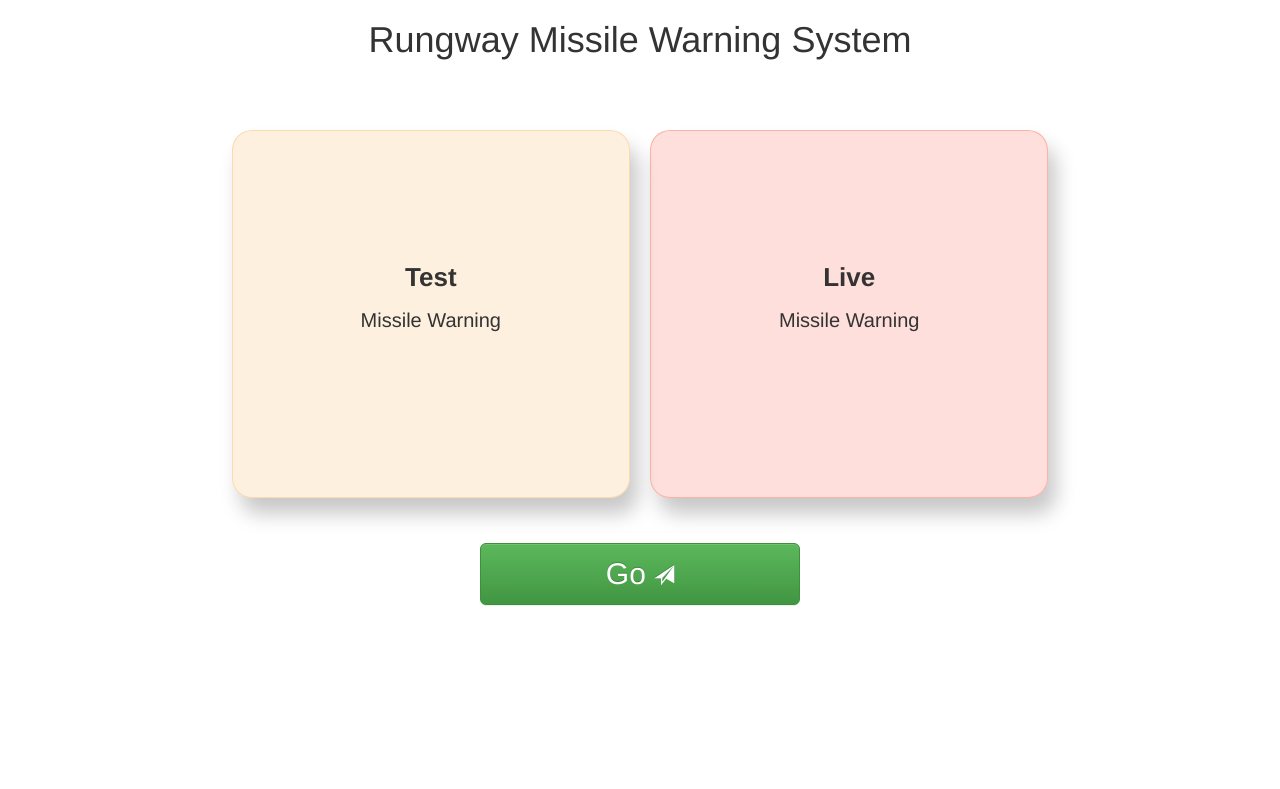
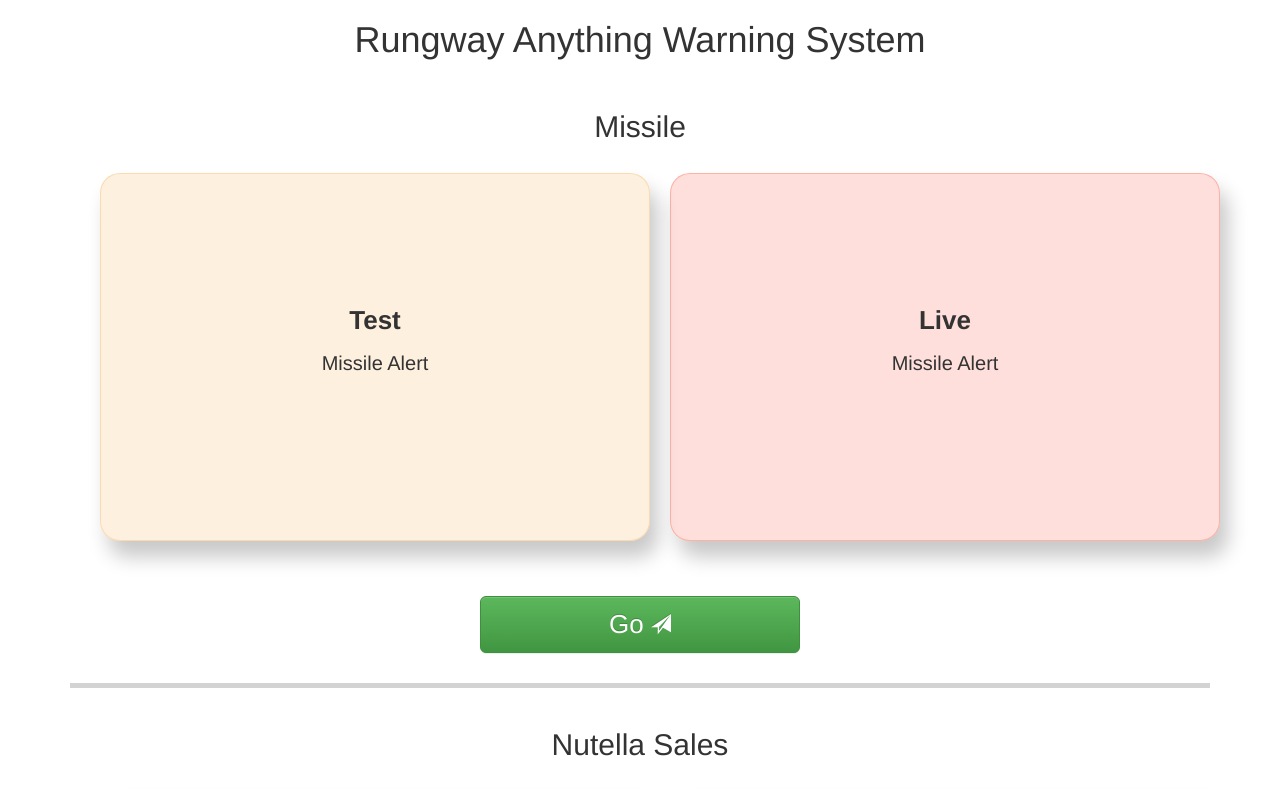
Before and after one commit to Rungway/missile-warning-system, a React (Create React App) app: page / in a window 1280 px wide. Shown: the top 789 px of the page. Built offline with nearby package versions, Linux system fonts and the light colour scheme.

Commit message:
Rework WarningForm and App so multiple warning systems can be used; create looping/reset sequence

```diff
--- a/src/components/App.js
+++ b/src/components/App.js
@@ -1,10 +1,152 @@
 import React, { Component } from 'react';
+import uuid from 'uuid';
 
 import { Col, Grid, Row, PageHeader } from 'react-bootstrap';
 
 import WarningForm from './WarningForm';
 
 class App extends Component {
+
+  constructor(props) {
+    super(props);
+    this.state = {
+      data: [
+        {
+          type: "Missile",
+          value: '',
+          error: false,
+          stage: 1,
+          active: {
+            test: false,
+            live: false
+          }
+        },
+        {
+          type: "Nutella Sales",
+          value: '',
+          error: false,
+          stage: 1,
+          active: {
+            test: false,
+            live: false
+          }
+        },
+        {
+          type: "Unicorn Sightings",
+          value: '',
+          error: false,
+          stage: 1,
+          active: {
+            test: false,
+            live: false
+          }
+        }
+      ]
+    };
+
+    this.handleOptionChange = this.handleOptionChange.bind(this);
+    this.handleSubmit = this.handleSubmit.bind(this);
+    this.toggleStage = this.toggleStage.bind(this);
+    this.doLive = this.doLive.bind(this);
+    this.doTest = this.doTest.bind(this);
+    this.indexReset = this.indexReset.bind(this);
+  }
+
+
+  handleSubmit(event, index) {
+    event.preventDefault();
+    switch (this.state.data[index].value) {
+      case 'live':
+        this.toggleStage(index);
+        break;
+      case 'test':
+        this.doTest(index);
+        break;
+      default:
+        this.defaultError(index);
+    }
+  }
+
+  handleOptionChange(event, index) {
+    const data = JSON.parse(JSON.stringify(this.state.data));
+    data[index].value = event.target.value;
+    data[index].error = false;
+
+    this.setState((prevState) => ({
+        ...prevState,
+        data: data
+      })
+    )
+  }
+
+  defaultError(index) {
+    const data = this.state.data;
+    data[index].error = true;
+
+    this.setState((prevState) => ({
+      ...prevState,
+      data: data
+    })
+  )
+  }
+
+  toggleStage(index) {
+    const data = this.state.data;
+    data[index].stage = this.state.data[index].stage === 1 ? 2 : 1;
+
+    this.setState((prevState) => ({
+      ...prevState,
+      data: data
+    }))
+  }
+
+  doLive(index) {
+    alert(`Live ${this.state.data[index].type} warning sent!`);
+    const data = this.state.data;
+    data[index].active = {
+      live: true,
+      test: false
+    };
+
+    this.setState((prevState) => ({
+      ...prevState,
+      data: data
+    }))
+  }
+
+  doTest(index) {
+    alert('Test alert. Carry on, nothing to see here.');
+
+    const data = this.state.data;
+    data[index].active = {
+      live: false,
+      test: true
+    };
+
+    this.setState((prevState) => ({
+      ...prevState,
+      data: data
+    }))
+  }
+
+  indexReset(index) {
+    const data = this.state.data;
+    data[index] = {
+      type: data[index].type,
+      value: '',
+      error: false,
+      stage: 1,
+      active: {
+        test: false,
+        live: false
+      }
+    }
+    this.setState((prevState) => ({
+      ...prevState,
+      data: data
+    }))
+  }
+
   render() {
     return (
       <div className="App">
@@ -12,16 +154,28 @@ class App extends Component {
           <PageHeader
             bsClass="text-center"
           >
-            Rungway Missile Warning System
+            Rungway Anything Warning System
           </PageHeader>
         </header>
         <main role="main">
           <Grid>
-            <Row>
-              <Col xs={12}>
-                <WarningForm />
-              </Col>
-            </Row>
+                {
+                  this.state.data.map((d, index) => (
+                  <Row key={uuid.v4()}>
+                    <Col xs={12}>
+                      <WarningForm
+                        data={d}
+                        index={index}
+                        handleSubmit={this.handleSubmit}
+                        handleOptionChange={this.handleOptionChange}
+                        defaultError={this.defaultError}
+                        toggleState={this.toggleStage}
+                        doLive={this.doLive}
+                        indexReset={this.indexReset} />
+                      </Col>
+                  </Row>
+                  ))
+                }
           </Grid>
         </main>
       </div>
--- a/src/components/WarningForm.css
+++ b/src/components/WarningForm.css
@@ -1,24 +1,39 @@
-.missile-radios {
+.warning-workflow {
+  border-bottom: 5px solid lightgray;
+  padding-bottom: 30px;
+}
+
+.warning-workflow h2 {
+  text-align: center;
+  margin: 40px auto 20px;
+}
+
+.warning-radios {
   display: flex;
   flex-wrap: wrap;
   justify-content: space-around;
 
-  margin-top: 60px;
+  margin-top: 20px;
 }
 
 @media screen and (min-width: 1020px) {
-  .missile-radios {
+  .warning-radios {
     justify-content: center;
+  }
+  .warning-radios label {
+    margin: 0 20px;
   }
 }
 
-.missile-radios .form-group {
+.warning-radios .form-group {
   position: relative;
   display: inline-block;
   text-align: center;
+  width: 50%;
+  padding: 10px;
 }
 
-.missile-radios span {
+.warning-radios span {
   display: block;
   position: relative;
   font-size: 2rem;
@@ -26,61 +41,61 @@
   z-index: 2;
 }
 
-.missile-radios .big {
+.warning-radios .big {
   font-size: 2.6rem;
   font-weight: 700;
   margin-bottom: 10px;
 }
 
-.missile-radios input[type="radio"] {
+.warning-radios input[type="radio"] {
   opacity: 0;
   position: absolute;
   top: 0;
   left: 0;
 }
 
-.missile-radios label {
-  padding: 10vw;
+.warning-radios label {
+  width: 100%;
+  padding: 10vw 0;
   border-radius: 20px;
   box-shadow: 8px 16px 20px 0 rgba(0,0,0,0.22);
-  margin: 0 10px;
   transition: background-color 0.2s ease;
 }
 
-.missile-radios .label:hover,
-.missile-radios .label:focus {
+.warning-radios .label:hover,
+.warning-radios .label:focus {
   cursor: pointer;
 }
 
-.missile-radios .label-test {
+.warning-radios .label-test {
   background-color: rgba(243, 154, 39, 0.15);
   border: 1px solid rgba(243, 154, 39, 0.25);
 }
 
-.missile-radios .label-test:hover,
-.missile-radios input[type="radio"]:focus + .label-test {
+.warning-radios .label-test:hover,
+.warning-radios input[type="radio"]:focus + .label-test {
   background-color: rgba(243, 154, 39, 0.35);
 }
 
-.missile-radios input[type="radio"]:checked + .label-test {
+.warning-radios input[type="radio"]:checked + .label-test {
   background-color: rgba(243, 154, 39, 0.85);
 }
 
-.missile-radios .label-live {
+.warning-radios .label-live {
   background-color: rgba(247, 45, 15, 0.15);
   border: 1px solid rgba(247, 45, 15, 0.25);
 }
 
-.missile-radios .label-live:hover,
-.missile-radios input[type="radio"]:focus + .label-live {
+.warning-radios .label-live:hover,
+.warning-radios input[type="radio"]:focus + .label-live {
   background-color: rgba(247, 45, 15, 0.35);
 }
 
-.missile-radios input[type="radio"]:checked + .label-live {
+.warning-radios input[type="radio"]:checked + .label-live {
   background-color: rgba(247, 45, 15, 0.85);
 }
 
-.missile-radios label:after {
+.warning-radios label:after {
   visibility: hidden;
   margin-top: 15px;
   content: "";
@@ -93,38 +108,55 @@
   transform: rotate(-45deg);
 }
 
-.missile-radios input[type="radio"]:checked + label::after {
+.warning-radios input[type="radio"]:checked + label::after {
   visibility: visible;
 }
 
-.missile-radios .submit-wrapper {
+.warning-radios .submit-wrapper {
   display: block;
   width: 100%;
   text-align: center;
   position: relative;
 }
 
-.missile-radios .warn {
+.warning-radios .warn {
   display: inline-block;
   text-align: center;
   padding: 5px 10px;
   margin-top: 30px;
 }
 
-.missile-radios .submit-warning {
+.warning-radios .submit-warning {
   border: 2px solid rgb(247, 45, 15);
 }
 
-.missile-radios .btn-lg {
+.warning-radios .btn-lg {
   min-width: 25vw;
   margin: 30px auto 0;
-  font-size: 3rem;
+  font-size: 2.6rem;
 }
 
-.missile-radios .glyphicon {
+.warning-radios .glyphicon {
   display: inline;
 }
 
-.missile-radios .warn .glyphicon {
+.warning-radios .warn .glyphicon {
   margin-right: 10px;
 }
+
+.well {
+  text-align: center;
+  background-image: none;
+}
+
+.well.test {
+  background-color: rgba(243, 154, 39, 0.35);
+}
+
+.well.live {
+  background-color: rgba(247, 45, 15, 0.35);
+}
+
+.running-text {
+  font-size: 2.2rem;
+}
--- a/src/components/WarningForm.js
+++ b/src/components/WarningForm.js
@@ -1,104 +1,117 @@
 import React from 'react';
 
-import { Button, Form, FormControl, ControlLabel, FormGroup, Glyphicon } from 'react-bootstrap';
+import { Button, Form, FormControl, ControlLabel, FormGroup, Glyphicon, Well } from 'react-bootstrap';
 
 import './WarningForm.css';
 
 class WarningForm extends React.Component {
+  render() {
 
-  constructor(props) {
-    super(props);
-    this.state = {
-      value: '',
-      error: false,
-      stage: 1
-    };
+    const {
+      data,
+      handleOptionChange,
+      handleSubmit,
+      toggleState,
+      doLive,
+      indexReset
+    } = this.props;
 
-    this.handleOptionChange = this.handleOptionChange.bind(this);
-    this.handleSubmit = this.handleSubmit.bind(this);
-    this.toggleStage = this.toggleStage.bind(this);
-    this.doWarning = this.doWarning.bind(this);
+    const num = this.props.index;
+
+    const optionChange = (event) => {
+      handleOptionChange(event, num)
     }
 
-  handleSubmit(event) {
-    switch (this.state.value) {
-      case 'live':
-        this.toggleStage();
-        break;
-      case 'test':
-        alert('Test alert. Carry on, nothing to see here.');
-        break;
-      default:
-        this.defaultError();
-    }
-    event.preventDefault();
+    const submit = (event) => {
+      handleSubmit(event, num)
     }
 
-  handleOptionChange(event) {
-    this.setState({value: event.target.value});
-    this.setState({error: false});
+    const toggle = () => {
+      toggleState(num);
     }
 
-  defaultError() {
-    this.setState({error: true});
+    const goLive = () => {
+      doLive(num)
     }
 
-  toggleStage() {
-    this.setState({stage: this.state.stage === 1 ? 2 : 1});
+    const checkActive = () => {
+      if (data.active.test) {
+        return "Test"
+      } else if (data.active.live) {
+        return "Live"
+      } else {
+        return
+      }
     }
 
-  doWarning() {
-    alert('Live missile warning sent!');
-    window.location.reload();
+    const reset = () => {
+      indexReset(num);
     }
 
-  render() {
     return (
-      <div className="missile-workflow">
-        <Form onSubmit={this.handleSubmit} className="missile-radios">
+      <div className="warning-workflow">
+        <h2>{data.type}</h2>
+        {
+          (data.active.live || data.active.test) &&
+          <Well bsSize="large" className={checkActive().toLowerCase()}>
+            <p className="running-text">You are currently running a {data.type} <b>{checkActive()}</b> sequence.</p>
+            <Button
+              type="button"
+              bsStyle="primary"
+              bsSize="large"
+              onClick={reset}>
+              Click here to cancel the {checkActive()} sequence.
+            </Button>
+          </Well>
+        }
+        {
+          !data.active.live && !data.active.test &&
+          <Form onSubmit={(event) => submit(event)} className="warning-radios">
             <FormGroup>
               <FormControl
                 type="radio"
-              id="test"
-              name="missileOptions"
-              onChange={this.handleOptionChange}
-              value="test" />
+                id={`test-${num}`}
+                name={`options-${num}`}
+                onChange={(event) => optionChange(event)}
+                value="test"
+                checked={data.value === "test"} />
               <ControlLabel
-              htmlFor="test"
+                htmlFor={`test-${num}`}
                 className="label-test">
                 <span className="big">Test</span>
-              <span>Missile Warning</span>
+                <span>{data.type} Alert</span>
               </ControlLabel>
             </FormGroup>
             <FormGroup>
               <FormControl
                 type="radio"
-              id="live"
-              name="missileOptions"
-              onChange={this.handleOptionChange}
-              value="live" />
+                id={`live-${num}`}
+                name={`options-${num}`}
+                onChange={(event) => optionChange(event)}
+                value="live"
+                checked={data.value === "live"} />
               <ControlLabel
-              htmlFor="live"
+                htmlFor={`live-${num}`}
                 className="label-live">
                 <span className="big">Live</span>
-              <span>Missile Warning</span>
+                <span>{data.type} Alert</span>
               </ControlLabel>
             </FormGroup>
             {
-            this.state.value === 'live' &&
+              data.value === 'live' &&
               <p className="submit-warning warn" role="alert">
-            <Glyphicon glyph="bullhorn" aria-hidden="true" />Attention! You have selected a <b>LIVE</b> missile warning. Please make sure you're sure!
+              <Glyphicon glyph="bullhorn" aria-hidden="true" />Attention! You have selected a <b>LIVE</b> {data.type} Alert. Please make sure you're sure!
               </p>
             }
             {
-            this.state.value === '' && this.state.error === true &&
+              data.value === '' && data.error === true &&
               <p className="default-error warn" role="alert">
-              <Glyphicon glyph="warning-sign" aria-hidden="true" />Hi! I think you forgot something. Please pick whether to start a test or live missile warning session.
+                <Glyphicon glyph="warning-sign" aria-hidden="true" />Hi! I think you forgot something. Please pick whether to start a test or live session.
               </p>
             }
             <div className="submit-wrapper">
             {
-            this.state.stage === 1 &&
+              data.stage === 1 &&
               <Button
               type="submit"
               bsStyle="success"
@@ -108,19 +121,20 @@ class WarningForm extends React.Component {
               </Button>
             }
             {
-            this.state.stage === 2 &&
+              data.stage === 2 &&
               <div className="follow-up">
                 <p>Are you one-hundo-p, absolutely, positively, super-dee-duperty sure?</p>
                 <Button
                 type="button"
-              onClick={this.toggleStage}
+                bsStyle="link"
+                onClick={toggle}
                 >
                 No, take me back!
                 </Button>
                 <Button
-              type="submit"
-              bsStyle="success"
-              onClick={this.doWarning}
+                type="button"
+                bsStyle="danger"
+                onClick={goLive}
                 >
                   <Glyphicon glyph="weather-warning" aria-hidden="true" /> Yes, it's an emergency!
                 </Button>
@@ -129,6 +143,7 @@ class WarningForm extends React.Component {
 
             </div>
           </Form>
+        }
       </div>
     );
   }
```
Lines whose indentation alone changed are shown as unchanged.
